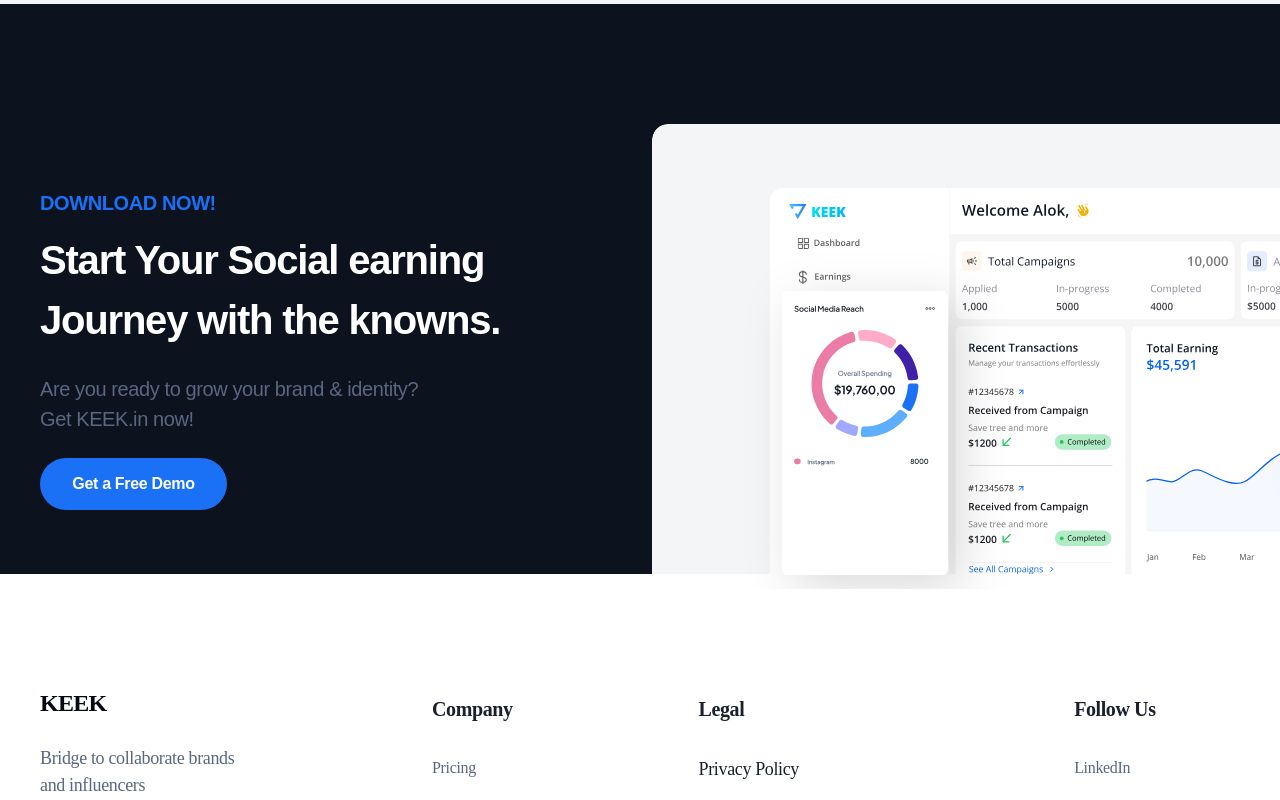
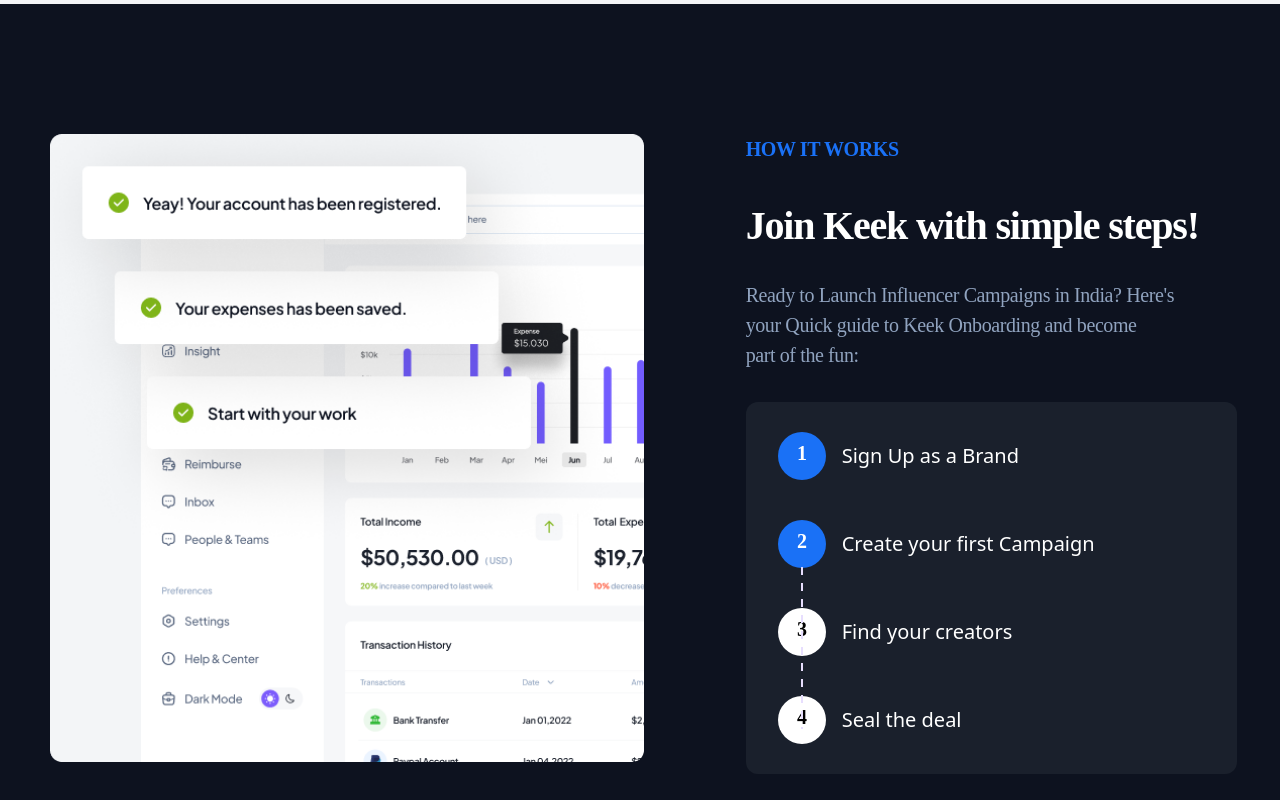
Before and after one commit to Keek-In/LandingPage, a React (Vite) app: page /get-demo in a window 1280 px wide. Shown: the part 880-1680 px from the top of the page. Built offline with nearby package versions, Linux system fonts and the light colour scheme.

Commit message:
first commit

```diff
--- a/src/App.tsx
+++ b/src/App.tsx
@@ -5,6 +5,7 @@
 import Layout from "./components/Layout"; // Import Layout component
 import CallToAction from "./components/CallToAction"; // Import CallToAction component
 import { BrowserRouter as Router, Routes, Route } from "react-router-dom"; // Import routing
+import HowItWorks from "./components/HowItWorks";
 
 // Import the pages for navigation
 import PrivacyPolicy from "./pages/PrivacyPolicy";// Assuming you want to navigate to Privacy Policy
@@ -30,7 +31,7 @@
 
             {/* Add more routes as necessary */}
           </Routes>
-
+          <HowItWorks />
           <CallToAction />
           <Footer />
         </Layout>
--- /dev/null
+++ b/src/components/HowItWorks.tsx
@@ -0,0 +1,88 @@
+import React from "react";
+import ContentImage from "../assets/Content.png"; // adjust path if needed
+
+const HowItWorks: React.FC = () => {
+  return (
+    <div className="w-[1440px] h-[888px] bg-[#0D121F] p-[130px]">
+      <div className="flex h-full">
+        <img
+          src={ContentImage}
+          alt="Content Illustration"
+          className="h-full object-contain"
+        />
+        <div className="ml-[102px] flex flex-col">
+          <span className="how-it-works-title">HOW IT WORKS</span>
+          <span className="join-keek-title mt-[32px]">Join Keek with simple steps!</span>
+          <span className="ready-to-launch mt-[24px]">
+            Ready to Launch Influencer Campaigns in India? Here's<br /> your Quick guide to Keek Onboarding and become<br /> part of the fun:
+          </span>
+
+          {/* New Container with border-radius and padding */}
+          <div className="w-[491px] h-[372px] bg-[#1A202C] mt-[32px] rounded-[12px] p-[30px_32px] relative">
+            {/* Vertical dashed line */}
+            <svg
+              xmlns="http://www.w3.org/2000/svg"
+              width="2"
+              height="162"
+              viewBox="0 0 2 162"
+              fill="none"
+              className="absolute left-[55px] bottom-[45px]"
+            >
+              <path d="M1 0L1 162" stroke="#E7DEFE" strokeWidth="2" strokeDasharray="8 8" />
+            </svg>
+
+            {/* SVG and Text for "Sign Up as a Brand" */}
+            <div className="flex items-center">
+            <svg xmlns="http://www.w3.org/2000/svg" width="48" height="48" viewBox="0 0 48 48" fill="none">
+            <circle cx="24" cy="24" r="24" fill="#1A71F6"/>
+            <text x="24" y="28" text-anchor="middle" fill="white" font-size="20" font-family="Plus Jakarta Sans" font-weight="600">1</text>
+            </svg>
+
+              <span className="sign-up-text" style={{ marginLeft: "16px", color: "#FFFFFF", fontSize: "20px", fontWeight: "500" }}>
+                Sign Up as a Brand
+              </span>
+            </div>
+
+            {/* SVG and Text for "Create your first Campaign" */}
+            <div className="flex items-center mt-[40px]">
+            <svg xmlns="http://www.w3.org/2000/svg" width="48" height="48" viewBox="0 0 48 48" fill="none">
+            <circle cx="24" cy="24" r="24" fill="#1A71F6"/>
+            <text x="24" y="28" text-anchor="middle" fill="white" font-size="20" font-family="Plus Jakarta Sans" font-weight="600">2</text>
+            </svg>
+
+              <span className="sign-up-text" style={{ marginLeft: "16px", color: "#FFFFFF", fontSize: "20px", fontWeight: "500" }}>
+                Create your first Campaign
+              </span>
+            </div>
+
+            {/* SVG and Text for "Find your creators" */}
+            <div className="flex items-center mt-[40px]">
+            <svg xmlns="http://www.w3.org/2000/svg" width="48" height="48" viewBox="0 0 48 48" fill="none">
+            <circle cx="24" cy="24" r="24" fill="white"/>
+            <text x="24" y="28" text-anchor="middle" fill="#000" font-size="20" font-family="Plus Jakarta Sans" font-weight="600">3</text>
+            </svg>
+
+              <span className="find-creators-text" style={{ marginLeft: "16px", color: "#FFFFFF", fontSize: "20px", fontWeight: "500" }}>
+                Find your creators
+              </span>
+            </div>
+
+            {/* SVG and Text for "Seal the deal" */}
+            <div className="flex items-center mt-[40px]">
+            <svg xmlns="http://www.w3.org/2000/svg" width="48" height="48" viewBox="0 0 48 48" fill="none">
+            <circle cx="24" cy="24" r="24" fill="white"/>
+            <text x="24" y="28" text-anchor="middle" fill="#000" font-size="20" font-family="Plus Jakarta Sans" font-weight="600">4</text>
+            </svg>
+
+              <span className="seal-the-deal-text" style={{ marginLeft: "16px", color: "#FFFFFF", fontSize: "20px", fontWeight: "500" }}>
+                Seal the deal
+              </span>
+            </div>
+          </div>
+        </div>
+      </div>
+    </div>
+  );
+};
+
+export default HowItWorks;
--- a/src/index.css
+++ b/src/index.css
@@ -320,3 +320,33 @@
   font-weight: 500;
   line-height: 20.071px; /* 143.365% */
 }
+
+.how-it-works-title {
+  color: #1A71F6;
+  font-family: "Plus Jakarta Sans";
+  font-size: 20px;
+  font-style: normal;
+  font-weight: 600;
+  line-height: 30px; /* 150% */
+  letter-spacing: -0.4px;
+}
+
+.join-keek-title {
+  color: var(--Primary-0, #FFF);
+  font-family: "Plus Jakarta Sans";
+  font-size: 40px;
+  font-style: normal;
+  font-weight: 700;
+  line-height: 60px; /* 150% */
+  letter-spacing: -1.2px;
+}
+
+.ready-to-launch {
+  color: var(--Secondary-300, #90A3BF);
+  font-family: "Plus Jakarta Sans";
+  font-size: 20px;
+  font-style: normal;
+  font-weight: 400;
+  line-height: 30px; /* 150% */
+  letter-spacing: -0.4px;
+}
```
Also changed, not shown: src/assets/Content.png (added).
